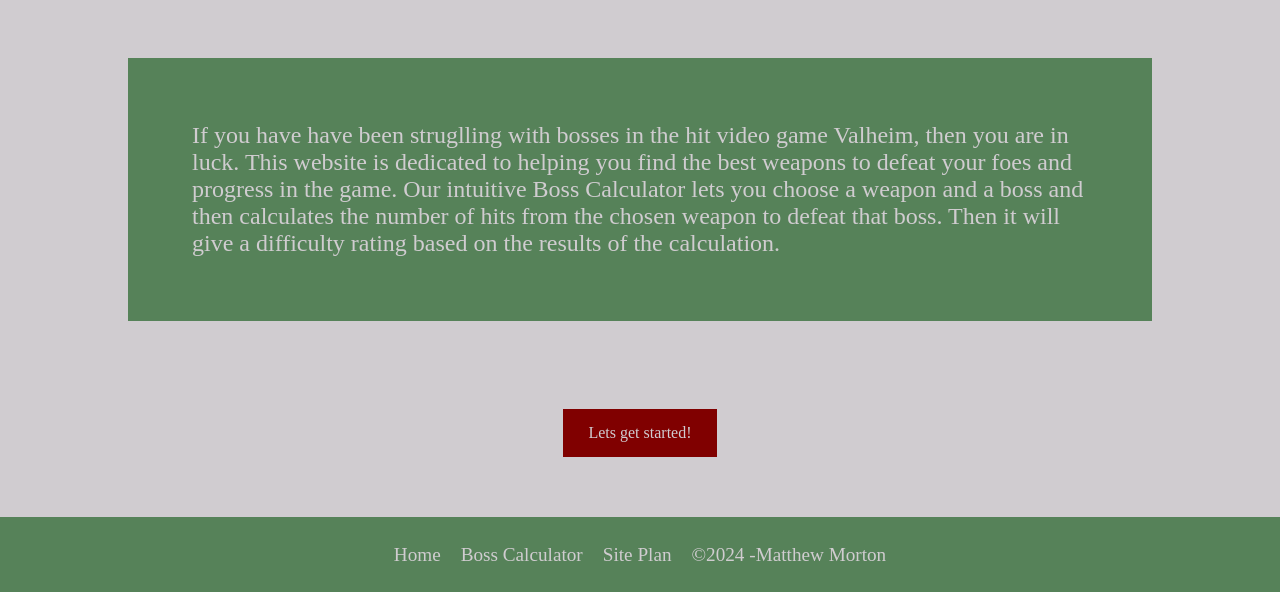
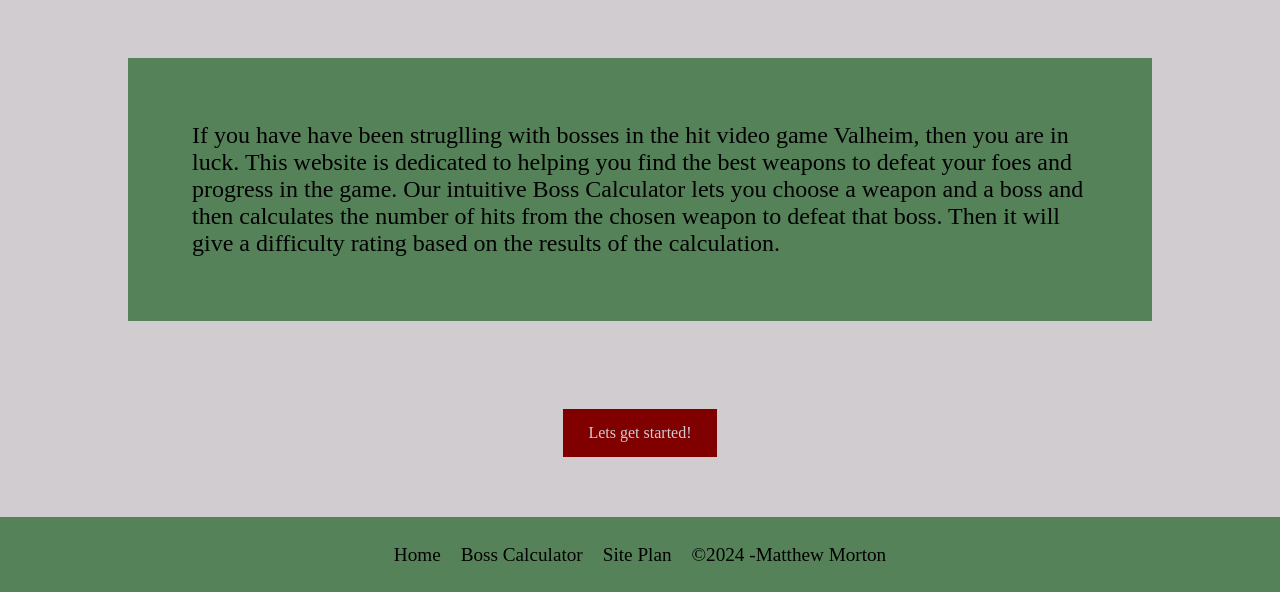
Before and after one commit to matthew-m-morton/WDD131, a plain HTML site: page ValheimArsenal/index.html in a window 1280 px wide. Shown: the part 208-800 px from the top of the page. Drawn offline with Linux system fonts and the light colour scheme.

Commit message:
final project

```diff
--- a/ValheimArsenal/styles/styles.css
+++ b/ValheimArsenal/styles/styles.css
@@ -36,7 +36,7 @@ nav {
 }
 nav a, #copyright {
     text-align: center;
-    color: var(--accent1-color);
+    color: #000000;
     text-decoration: none;
     justify-self: center;
     align-self: center;
@@ -68,7 +68,7 @@ footer {
     font-size: 4vw;
 }
 #welcometext {
-    color: var(--accent1-color);
+    color: #000000;
     margin: 3% 10% ;
     padding: 5%;
     background-color: var(--secondary-color);
```
